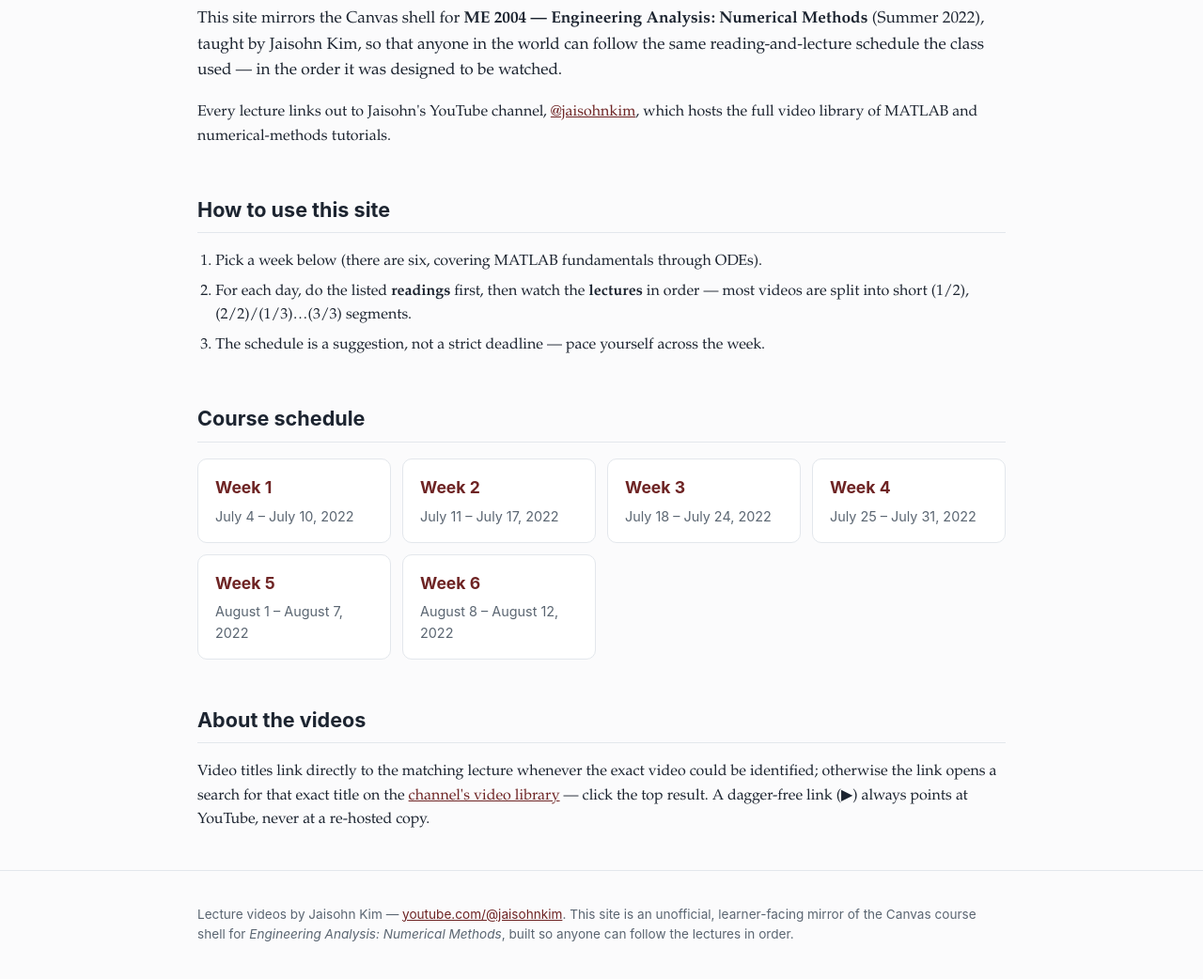
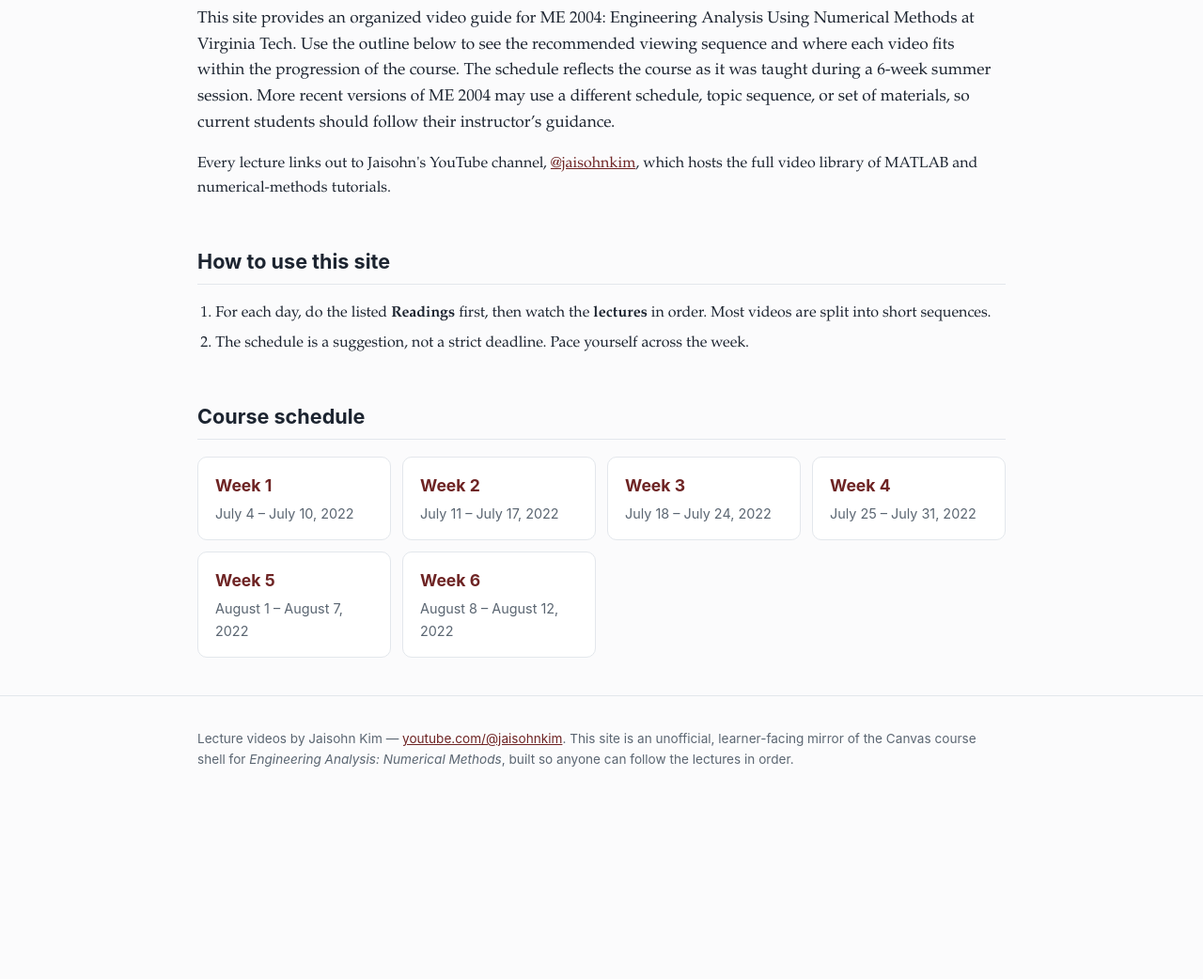
Before and after one commit to tjkim96/numerical-methods-videos, a plain HTML site: page docs/index.html in a window 1280 px wide. Shown: the part 190-1232 px from the top of the page at 94% size. After the commit the page ends 1045 px from the top, so only its background shows below. Drawn offline with Linux system fonts and the light colour scheme.

Commit message:
describe what you changed

```diff
--- a/docs/index.html
+++ b/docs/index.html
@@ -27,10 +27,11 @@
 <main class="wrap">
 
 <section class="hero">
-  <h1>Numerical Methods, video by video</h1>
-  <p class="lede">This site mirrors the Canvas shell for <strong>ME 2004 — Engineering Analysis: Numerical
-  Methods</strong> (Summer 2022), taught by Jaisohn Kim, so that anyone in the world can follow the same
-  reading-and-lecture schedule the class used — in the order it was designed to be watched.</p>
+  <h1>Numerical Methods Video Lectures</h1>
+  <p class="lede">This site provides an organized video guide for ME 2004: Engineering Analysis Using Numerical Methods at Virginia Tech.
+  Use the outline below to see the recommended viewing sequence and where each video fits within the progression of the course.
+
+The schedule reflects the course as it was taught during a 6-week summer session. More recent versions of ME 2004 may use a different schedule, topic sequence, or set of materials, so current students should follow their instructor’s guidance.</p>
   <p>Every lecture links out to Jaisohn's YouTube channel,
      <a href="https://www.youtube.com/@jaisohnkim" target="_blank" rel="noopener">@jaisohnkim</a>, which hosts the full video library
      of MATLAB and numerical-methods tutorials.</p>
@@ -39,10 +40,9 @@
 <section>
   <h2>How to use this site</h2>
   <ol class="howto">
-    <li>Pick a week below (there are six, covering MATLAB fundamentals through ODEs).</li>
-    <li>For each day, do the listed <strong>readings</strong> first, then watch the <strong>lectures</strong>
-        in order — most videos are split into short (1/2), (2/2)/(1/3)…(3/3) segments.</li>
-    <li>The schedule is a suggestion, not a strict deadline — pace yourself across the week.</li>
+    <li>For each day, do the listed <strong>Readings</strong> first, then watch the <strong>lectures</strong>
+        in order. Most videos are split into short sequences.</li>
+    <li>The schedule is a suggestion, not a strict deadline. Pace yourself across the week.</li>
   </ol>
 </section>
 
@@ -77,13 +77,7 @@
   </div>
 </section>
 
-<section>
-  <h2>About the videos</h2>
-  <p>Video titles link directly to the matching lecture whenever the exact video could be identified;
-     otherwise the link opens a search for that exact title on the
-     <a href="https://www.youtube.com/@jaisohnkim/videos" target="_blank" rel="noopener">channel's video library</a> — click the
-     top result. A dagger-free link (▶) always points at YouTube, never at a re-hosted copy.</p>
-</section>
+
 
 </main>
 <footer class="site-footer">
```
Also changed, not shown: 1 other file.
